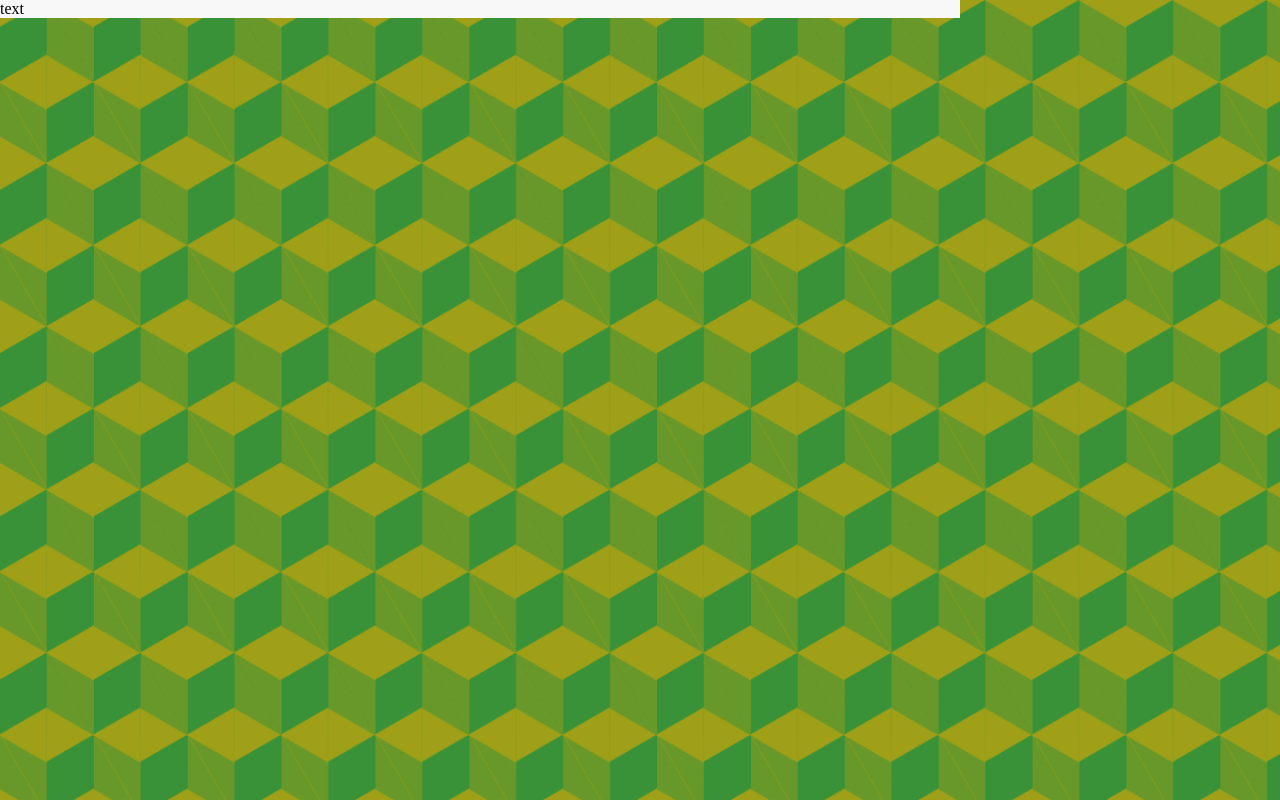
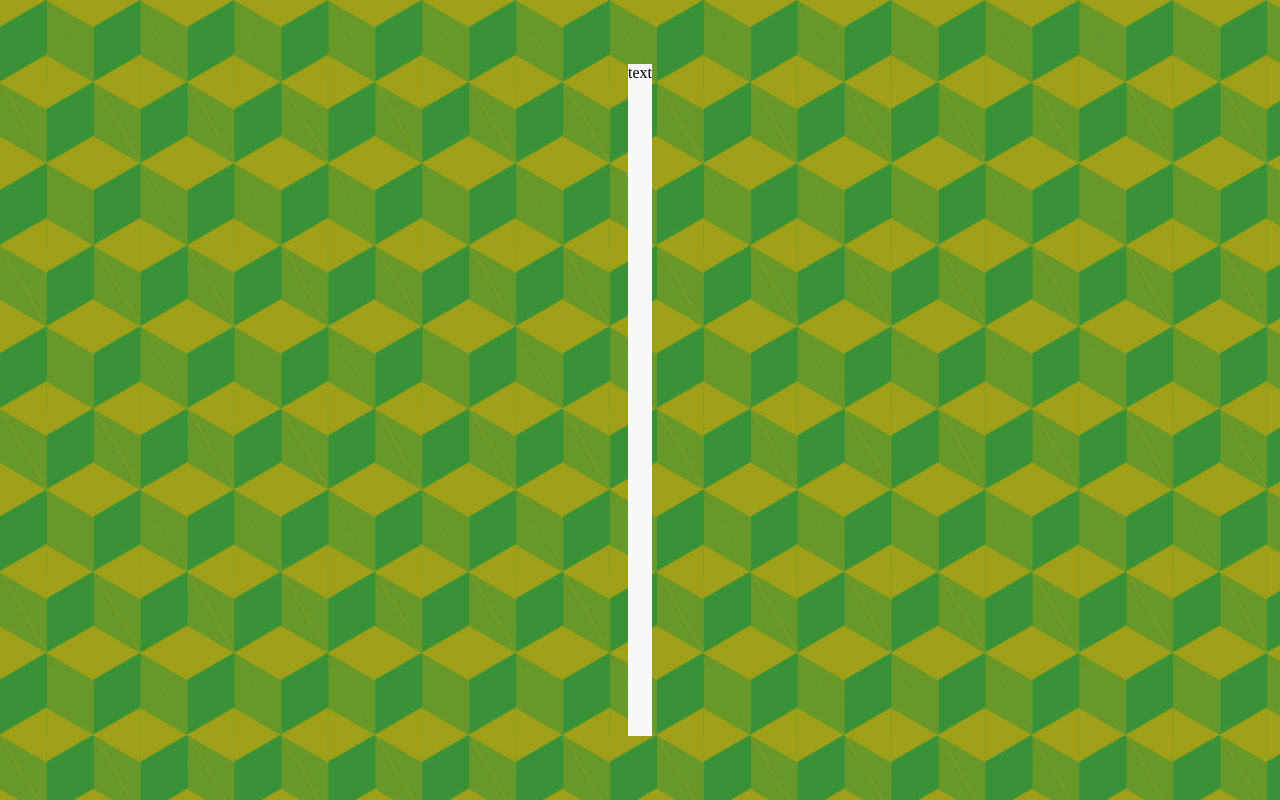
Before and after one commit to saucedontsauce/XOjs, a plain HTML site: page index.html in a window 1280 px wide. Drawn offline with Linux system fonts and the light colour scheme.

Commit message:
minor tweaks

```diff
--- a/style/main.css
+++ b/style/main.css
@@ -10,9 +10,12 @@ html, body {
 body{
     background-image: url('./css-pattern-by-magicpattern.png');
     background-size: cover ;
+    display: flex;
+    justify-content: center;
 }
 .screenWrap {
     background: #F8F8F8;
     max-width: 960px;
     max-height: 680px;
+    margin: 5% 10%;
 }
```
